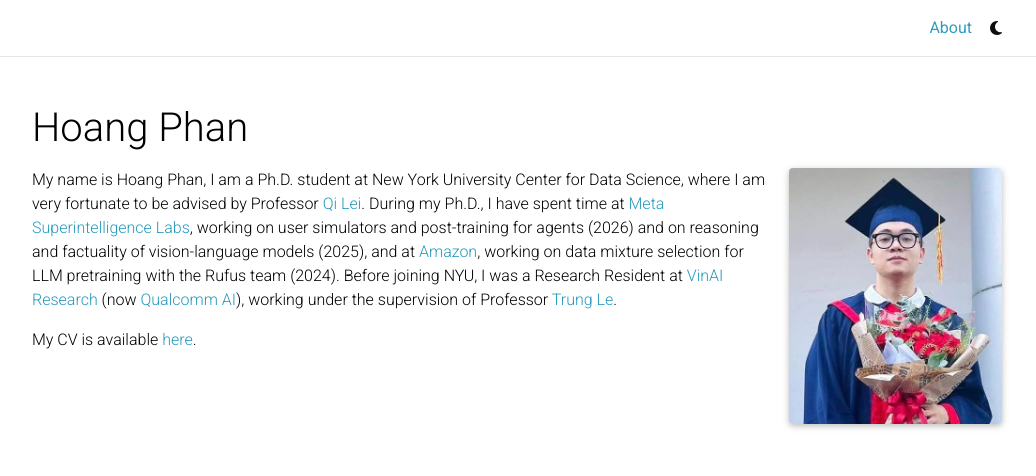
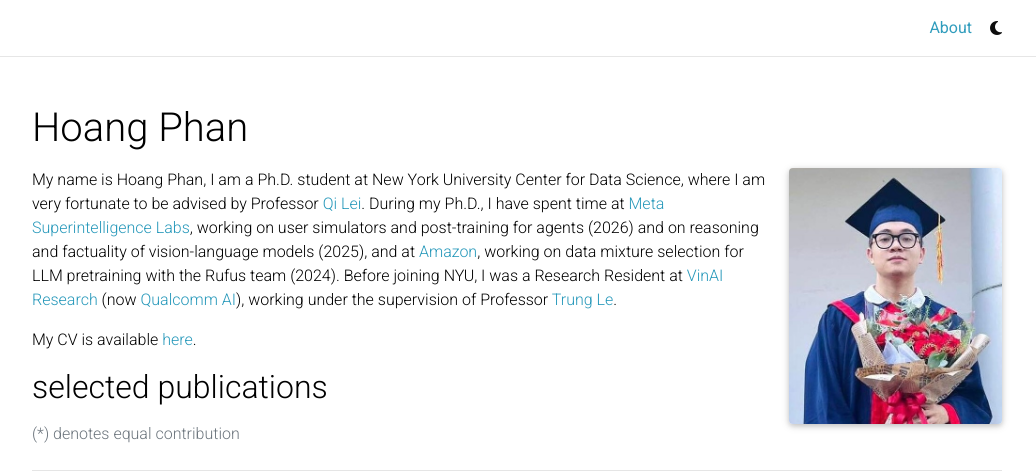
Before and after one commit to VietHoang1512/viethoang1512.github.io, a Jekyll site: the page built from _pages/about.md, in a window 1280 px wide and 1400 px high. Shown: the top 476 px of the window, without its empty margins (123-1159 px from the left). Built offline with Jekyll 4.4.1, drawn with Linux system fonts in a browser that asks for light colours; full-size pictures stand in for the smaller copies a plugin makes; comment, search, counter and statistics services are not loaded; a style sheet for code colours, icons or effects is not loaded.

Commit message:
Tighten spacing between intro and publications

```diff
--- a/_includes/selected_papers.html
+++ b/_includes/selected_papers.html
@@ -1,7 +1,7 @@
 
           <div class="publications">
             <h2>selected publications</h2>
-            <p class="text-muted">(*) denotes equal contribution</p>
+            <p class="text-muted mb-0">(*) denotes equal contribution</p>
             {%- for y in page.years %}
             <div class="year-group">
               <h2 class="year">{{ y }}</h2>
--- a/_layouts/about.html
+++ b/_layouts/about.html
@@ -36,7 +36,7 @@
           </div>
           {%- endif %}
 
-          <div class="clearfix">
+          <div>
             {{ content }}
           </div>
 
--- a/_sass/_base.scss
+++ b/_sass/_base.scss
@@ -246,6 +246,7 @@
 // Social (bottom)
 
 .social {
+  clear: both;
   text-align: center;
   .contact-icons {
     font-size: 4rem;
@@ -458,7 +459,7 @@
 // Publications
 
 .publications {
-  margin-top: 2rem;
+  margin-top: 0.5rem;
   h1 {
     color: var(--global-theme-color);
     font-size: 2rem;
@@ -473,10 +474,11 @@
     }
   }
   .year-group {
+    clear: both;
     position: relative;
     border-top: 1px solid var(--global-divider-color);
     padding-top: 1.5rem;
-    margin-top: 2rem;
+    margin-top: 1.5rem;
   }
   h2.year {
     color: var(--global-divider-color);
```
